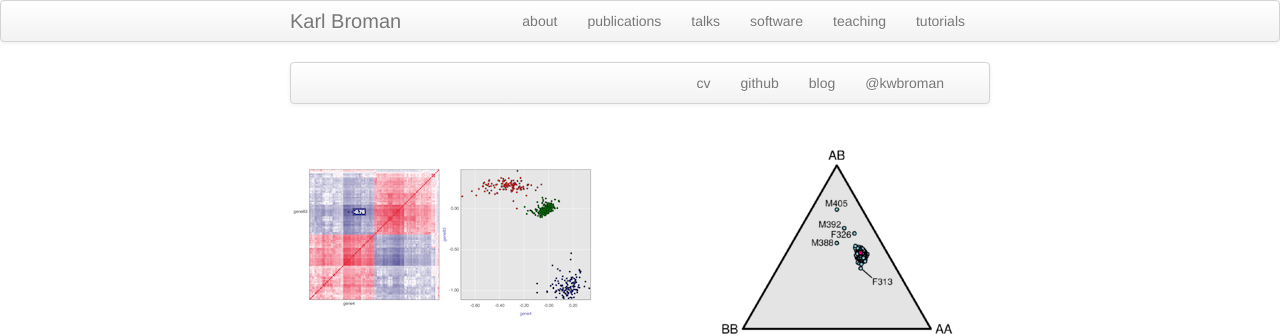
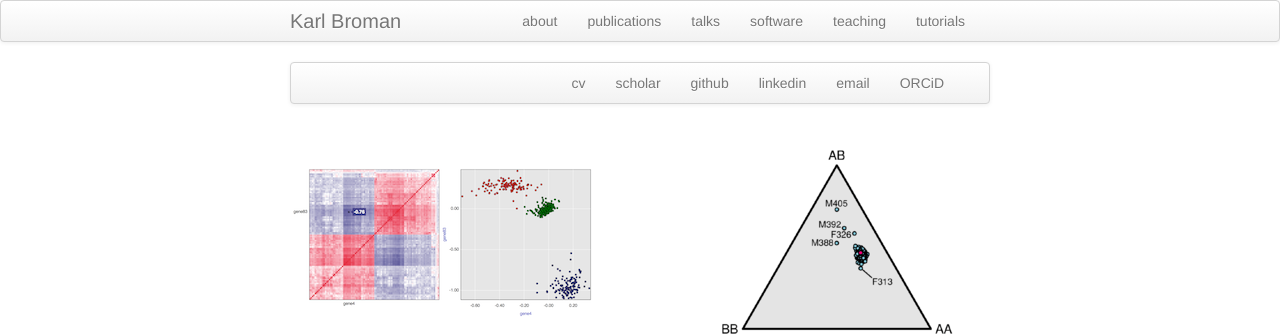
Before and after one commit to jskumaar/jskumaar.github.io, a Jekyll site: the page built from index.md, in a window 1280 px wide. Shown: the top 336 px of the page. Built offline with Jekyll 4.4.1, drawn with Linux system fonts in a browser that asks for light colours.

Commit message:
updated index

```diff
--- a/index.md
+++ b/index.md
@@ -8,10 +8,12 @@ keywords: human-robot interaction, pedestrian behavior modelling, trust in auton
 <div class="navbar">
   <div class="navbar-inner">
       <ul class="nav">
-          <li><a href="{{ BASE_PATH }}/broman_cv.pdf">cv</a></li>
-          <li><a href="https://github.com/kbroman">github</a></li>
-          <li><a href="https://kbroman.org/blog">blog</a></li>
-          <li><a href="https://twitter.com/kwbroman">@kwbroman</a></li>
+          <li><a href="https://github.com/jskumaar/cv/CV_SURESH KUMAAR JAYARAMAN.pdf">cv</a></li>
+		  <li><a href="https://scholar.google.com/citations?user=8H5KVN8AAAAJ&hl=en">scholar</a></li>
+          <li><a href="https://github.com/jskumaar">github</a></li>
+          <li><a href="https://linkedin.com/in/sureshkumaarjayaraman">linkedin</a></li>
+          <li><a href="jskumaar@umich.edu">email</a></li>
+		  <li><a href="https://orcid.org/0000-0002-4874-8582">ORCiD</a></li>
       </ul>
   </div>
 </div>
```
